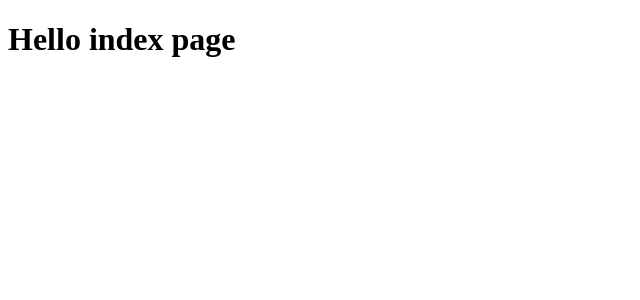
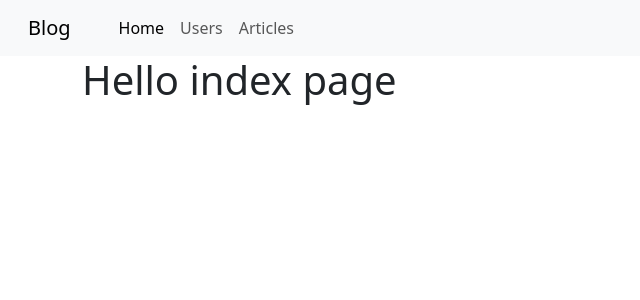
Before and after one commit to Tomahawk159/Flask, a Python web app: template blog/templates/index.html in a window 1280 px wide. Shown: the top 300 px of the page, without its empty margins (0-640 px from the left). Run offline with Jinja, Linux system fonts and the light colour scheme; the template is opened without the code that fills it, so the values that code supplies are empty.

Commit message:
add navbar and bootstrap

```diff
--- a/blog/templates/base.html
+++ b/blog/templates/base.html
@@ -1,14 +1,36 @@
 <!doctype html>
-<html lang="en">
+<html lang="ru">
   <head>
+    <!-- Required meta tags -->
     <meta charset="utf-8">
-    <title>
-        {% block title %} Base {% endblock  %}
-    </title>
-    {% block css %}{% endblock  %}
+    <meta name="viewport" content="width=device-width, initial-scale=1">
+
+    {% block css %}
+    <!-- Bootstrap CSS -->
+    <link rel="stylesheet" href="https://cdn.jsdelivr.net/npm/bootstrap@5.3.0-alpha1/dist/css/bootstrap.rtl.min.css" integrity="sha384-WJUUqfoMmnfkBLne5uxXj+na/c7sesSJ32gI7GfCk4zO4GthUKhSEGyvQ839BC51" crossorigin="anonymous">
+    {% endblock  %}
+
+    <title>{% block title %}{% endblock  %}</title>
   </head>
   <body>
-      {% block body %} Hello base {% endblock  %}
-      {% block js %}{% endblock %}
+    {% include 'navbar.html' %}
+
+    <div class="container">
+      {% block body %}{% endblock  %}
+    </div>
+
+
+    {% block js %}
+    <!-- Optional JavaScript; choose one of the two! -->
+
+    <!-- Option 1: Bootstrap Bundle with Popper -->
+    <script src="https://cdn.jsdelivr.net/npm/bootstrap@5.3.0-alpha1/dist/js/bootstrap.bundle.min.js" integrity="sha384-w76AqPfDkMBDXo30jS1Sgez6pr3x5MlQ1ZAGC+nuZB+EYdgRZgiwxhTBTkF7CXvN" crossorigin="anonymous"></script>
+
+    <!-- Option 2: Separate Popper and Bootstrap JS -->
+    <!--
+    <script src="https://cdn.jsdelivr.net/npm/@popperjs/core@2.11.6/dist/umd/popper.min.js" integrity="sha384-oBqDVmMz9ATKxIep9tiCxS/Z9fNfEXiDAYTujMAeBAsjFuCZSmKbSSUnQlmh/jp3" crossorigin="anonymous"></script>
+    <script src="https://cdn.jsdelivr.net/npm/bootstrap@5.3.0-alpha1/dist/js/bootstrap.min.js" integrity="sha384-mQ93GR66B00ZXjt0YO5KlohRA5SY2XofN4zfuZxLkoj1gXtW8ANNCe9d5Y3eG5eD" crossorigin="anonymous"></script>
+    -->
+    {% endblock %}
   </body>
 </html>
--- /dev/null
+++ b/blog/templates/navbar.html
@@ -0,0 +1,21 @@
+<nav class="navbar navbar-expand-lg bg-body-tertiary">
+    <div class="container-fluid">
+      <a class="navbar-brand" href="#">Blog</a>
+      <button class="navbar-toggler" type="button" data-bs-toggle="collapse" data-bs-target="#navbarNav" aria-controls="navbarNav" aria-expanded="false" aria-label="Toggle navigation">
+        <span class="navbar-toggler-icon"></span>
+      </button>
+      <div class="collapse navbar-collapse" id="navbarNav">
+        <ul class="navbar-nav">
+          <li class="nav-item">
+            <a class="nav-link active" aria-current="page" href="#">Home</a>
+          </li>
+          <li class="nav-item">
+            <a class="nav-link" href="{{ url_for('user.user_list') }}">Users</a>
+          </li>
+          <li class="nav-item">
+            <a class="nav-link" href="{{ url_for('article.article_list') }}">Articles</a>
+          </li>
+        </ul>
+      </div>
+    </div>
+  </nav>
```
Also changed, not shown: blog/templates/articles/list.html (+5 -2 lines), blog/templates/users/list.html (+5 -2 lines), blog/article/__init__.py (added), blog/article/views.py (renamed from blog/articles/views.py), blog/user/__init__.py (added), blog/user/views.py (renamed from blog/users/views.py).
